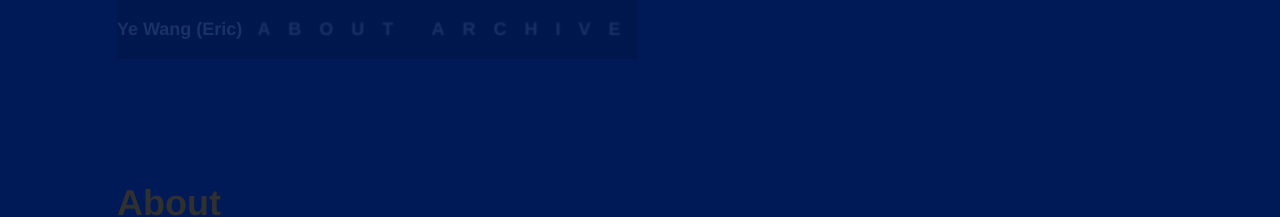
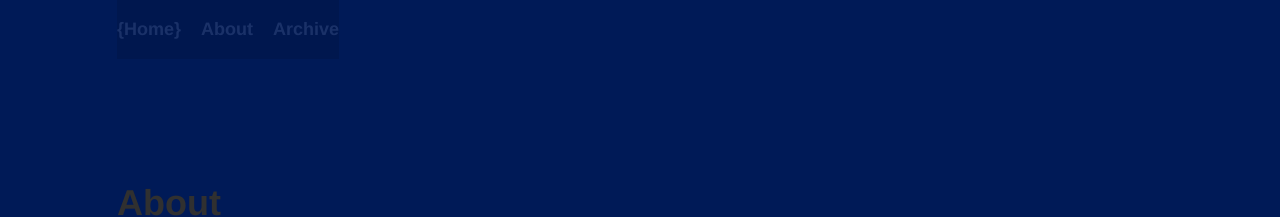
Before and after one commit to ericyewang/ericyewang.github.io, a Jekyll site: the page built from about.md, in a window 1280 px wide. Shown: the top 217 px of the page. Built offline with Jekyll 4.4.1, drawn with Linux system fonts in a browser that asks for light colours.

Commit message:
Update default.html

```diff
--- a/_layouts/default.html
+++ b/_layouts/default.html
@@ -8,12 +8,10 @@
     <div class="container content">
       <header class="masthead">
         <h3 class="masthead-title">
-          <a href="{{ site.baseurl }}/" title="Home">{{ site.title }}</a>
-          <span>
+          <a href="{{ site.baseurl }}/">{Home}</a>
           {% for page in site.pages_list %}
               &nbsp;&nbsp;&nbsp;<a href="{{ page[1]  }}">{{ page[0] }}</a>
           {% endfor %}
-          </span>
         </h3>
       </header>
 
```
